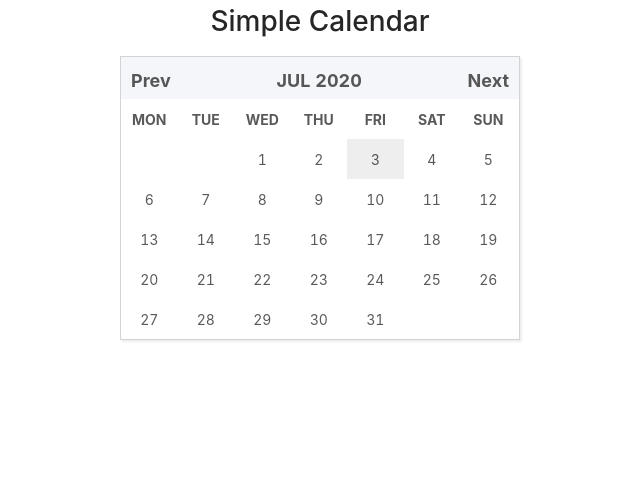
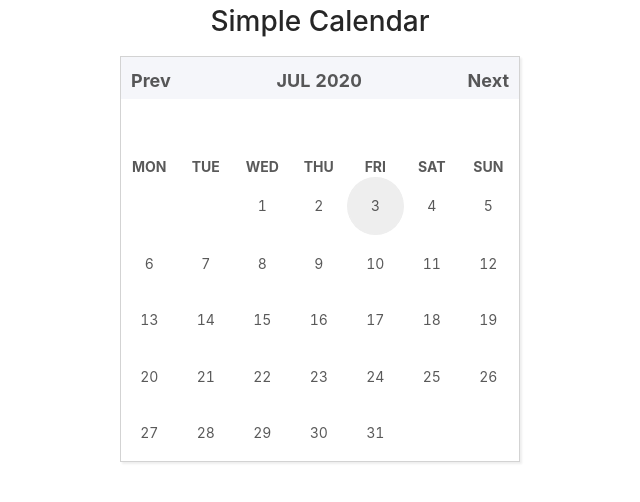
Before and after one commit to c1495616js/react-calendar, a React app: page / in a window 1280 px wide. Shown: the top 502 px of the page, without its empty margins (320-960 px from the left). Built offline with nearby package versions, Linux system fonts and the light colour scheme.

Commit message:
change css style for day

```diff
--- a/src/components/Calendar.tsx
+++ b/src/components/Calendar.tsx
@@ -28,12 +28,14 @@ const Body = styled.div`
 `;
 
 const Day = styled.div`
+  position: relative;
   width: 14.2%;
-  height: 40px;
+  padding-top: 14.2%;
   display: flex;
   align-items: center;
   justify-content: center;
   cursor: pointer;
+  border-radius: 50%;
 
   ${(props: any): any =>
     props.isToday &&
@@ -46,6 +48,17 @@ const Day = styled.div`
     css`
       background-color: #eee;
     `}
+`;
+
+const DayChild = styled.div`
+  position: absolute;
+  display: flex;
+  align-items: center;
+  justify-content: center;
+  top: 0;
+  left: 0;
+  right: 0;
+  bottom: 0;
 `;
 
 export default function Test(): ReactElement {
@@ -72,19 +85,24 @@ export default function Test(): ReactElement {
   const [day, setDay] = useState(date.getDate());
   const [month, setMonth] = useState(date.getMonth());
   const [year, setYear] = useState(date.getFullYear());
+  // eslint-disable-next-line @typescript-eslint/no-use-before-define
   const [startDay, setStartDay] = useState(getStartDayOfMonth(date));
 
   useEffect(() => {
     setDay(date.getDate());
     setMonth(date.getMonth());
     setYear(date.getFullYear());
+    // eslint-disable-next-line @typescript-eslint/no-use-before-define
     setStartDay(getStartDayOfMonth(date));
   }, [date]);
 
+  // eslint-disable-next-line @typescript-eslint/explicit-function-return-type
   function getStartDayOfMonth(date: Date) {
-    return new Date(date.getFullYear(), date.getMonth(), 1).getDay();
+    const startDay = new Date(date.getFullYear(), date.getMonth(), 1).getDay();
+    return startDay > 0 ? startDay : 7;
   }
 
+  // eslint-disable-next-line @typescript-eslint/explicit-function-return-type
   function isLeapYear(year: number) {
     return (year % 4 === 0 && year % 100 !== 0) || year % 400 === 0;
   }
@@ -108,22 +126,25 @@ export default function Test(): ReactElement {
 
       {/* Body */}
       <Body>
+        {/* Mon, Tue... */}
         {DAYS_OF_THE_WEEK.map((d) => (
           <Day key={d}>
             <strong>{d}</strong>
           </Day>
         ))}
-        {Array(days[month] + (startDay - 1))
+
+        {/* days */}
+        {Array(days[month] + (startDay - 1)) // calculate how many slots
           .fill(null)
           .map((_, index) => {
             const d = index - (startDay - 2);
             return (
               <Day
-                key={index}
+                key={`day-${index}`}
                 isToday={d === today.getDate()}
                 isSelected={d === day}
                 onClick={() => setDate(new Date(year, month, d))}>
-                {d > 0 ? d : ''}
+                <DayChild>{d > 0 ? d : ''}</DayChild>
               </Day>
             );
           })}
```
